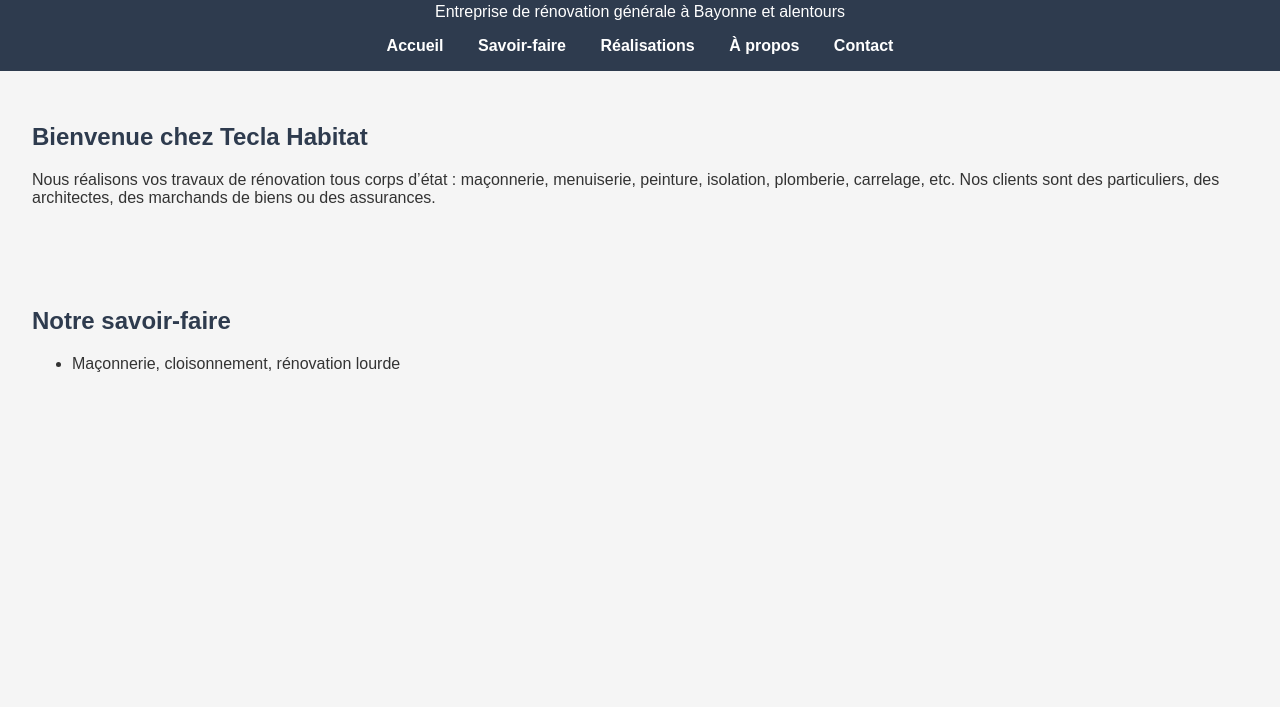
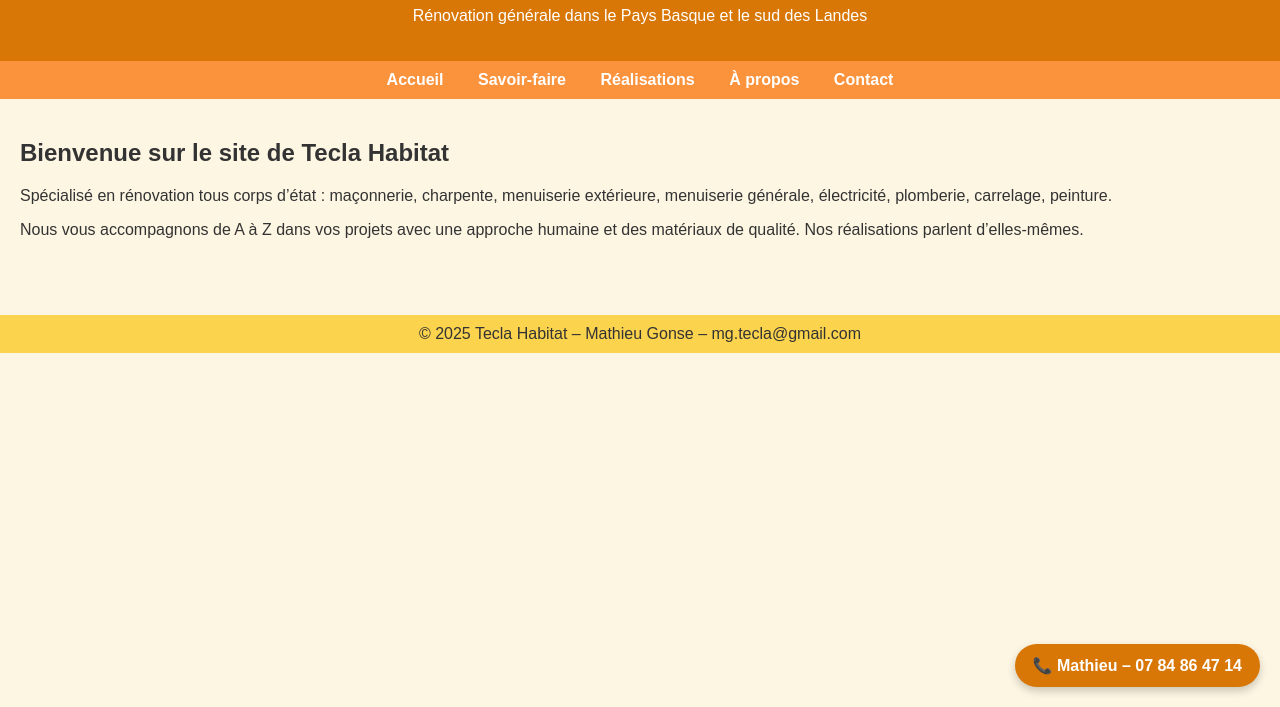
Before and after one commit to MathieuGonse/teclahabitat, a plain HTML site: page index.html in a window 1280 px wide. Shown: the part 93-800 px from the top of the page. Drawn offline with Linux system fonts and the light colour scheme.

Commit message:
Update index.html

```diff
--- a/index.html
+++ b/index.html
@@ -1,68 +1,110 @@
 <!DOCTYPE html>
 <html lang="fr">
 <head>
-  <meta charset="UTF-8" />
-  <meta name="viewport" content="width=device-width, initial-scale=1.0"/>
+  <meta charset="UTF-8">
+  <meta name="viewport" content="width=device-width, initial-scale=1">
   <title>Tecla Habitat - Rénovation générale</title>
   <style>
     body {
       font-family: Arial, sans-serif;
       margin: 0;
-      background-color: #f5f5f5;
+      padding: 0;
+      background-color: #fdf6e3;
       color: #333;
     }
+
     header {
-      background-color: #2e3b4e;
+      background-color: #d97706;
       color: white;
-      padding: 1em;
+      padding: 20px;
       text-align: center;
     }
+
+    nav {
+      background-color: #fb923c;
+      padding: 10px;
+      text-align: center;
+    }
+
     nav a {
+      color: white;
       margin: 0 15px;
-      color: white;
       text-decoration: none;
       font-weight: bold;
     }
-    section {
-      padding: 2em;
+
+    nav a:hover {
+      text-decoration: underline;
     }
-    h2 {
-      color: #2e3b4e;
+
+    main {
+      padding: 20px;
     }
-    .gallery img {
-      width: 100%;
-      max-width: 300px;
-      margin: 10px;
-      border-radius: 8px;
+
+    footer {
+      background-color: #fcd34d;
+      color: #333;
+      text-align: center;
+      padding: 10px;
+      margin-top: 40px;
     }
-    footer {
-      background-color: #2e3b4e;
+
+    .floating-phone {
+      position: fixed;
+      bottom: 20px;
+      right: 20px;
+      background-color: #d97706;
       color: white;
-      text-align: center;
-      padding: 1em;
+      padding: 12px 18px;
+      border-radius: 30px;
+      box-shadow: 0 4px 8px rgba(0,0,0,0.2);
+      font-size: 16px;
+      font-weight: bold;
+      z-index: 9999;
+      text-decoration: none;
+      transition: background-color 0.3s ease;
+    }
+
+    .floating-phone:hover {
+      background-color: #b45309;
+    }
+
+    @media screen and (max-width: 600px) {
+      .floating-phone {
+        font-size: 14px;
+        padding: 10px 14px;
+      }
     }
   </style>
 </head>
 <body>
 
-<header>
-  <h1>Tecla Habitat</h1>
-  <p>Entreprise de rénovation générale à Bayonne et alentours</p>
+  <header>
+    <h1>Tecla Habitat</h1>
+    <p>Rénovation générale dans le Pays Basque et le sud des Landes</p>
+  </header>
+
   <nav>
-    <a href="#accueil">Accueil</a>
-    <a href="#savoir-faire">Savoir-faire</a>
-    <a href="#realisations">Réalisations</a>
-    <a href="#a-propos">À propos</a>
-    <a href="#contact">Contact</a>
+    <a href="#">Accueil</a>
+    <a href="#">Savoir-faire</a>
+    <a href="#">Réalisations</a>
+    <a href="#">À propos</a>
+    <a href="#">Contact</a>
   </nav>
-</header>
 
-<section id="accueil">
-  <h2>Bienvenue chez Tecla Habitat</h2>
-  <p>Nous réalisons vos travaux de rénovation tous corps d’état : maçonnerie, menuiserie, peinture, isolation, plomberie, carrelage, etc. Nos clients sont des particuliers, des architectes, des marchands de biens ou des assurances.</p>
-</section>
+  <main>
+    <h2>Bienvenue sur le site de Tecla Habitat</h2>
+    <p>Spécialisé en rénovation tous corps d’état : maçonnerie, charpente, menuiserie extérieure, menuiserie générale, électricité, plomberie, carrelage, peinture.</p>
+    <p>Nous vous accompagnons de A à Z dans vos projets avec une approche humaine et des matériaux de qualité. Nos réalisations parlent d’elles-mêmes.</p>
+  </main>
 
-<section id="savoir-faire">
-  <h2>Notre savoir-faire</h2>
-  <ul>
-    <li>Maçonnerie, cloisonnement, rénovation lourde</li>
+  <footer>
+    © 2025 Tecla Habitat – Mathieu Gonse – mg.tecla@gmail.com
+  </footer>
+
+  <a href="tel:0784864714" class="floating-phone" title="Appeler Mathieu">
+    📞 Mathieu – 07 84 86 47 14
+  </a>
+
+</body>
+</html>
```
